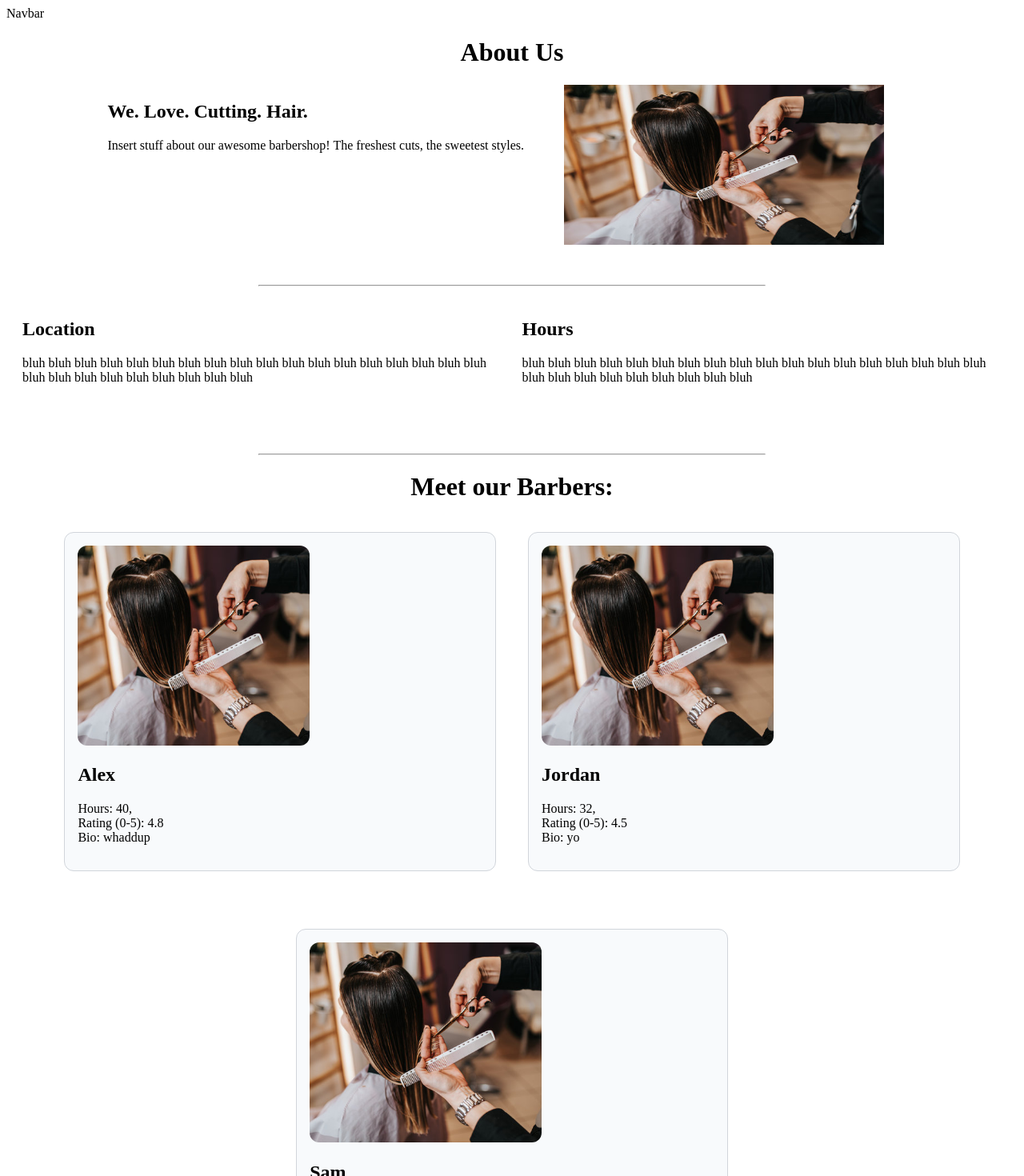
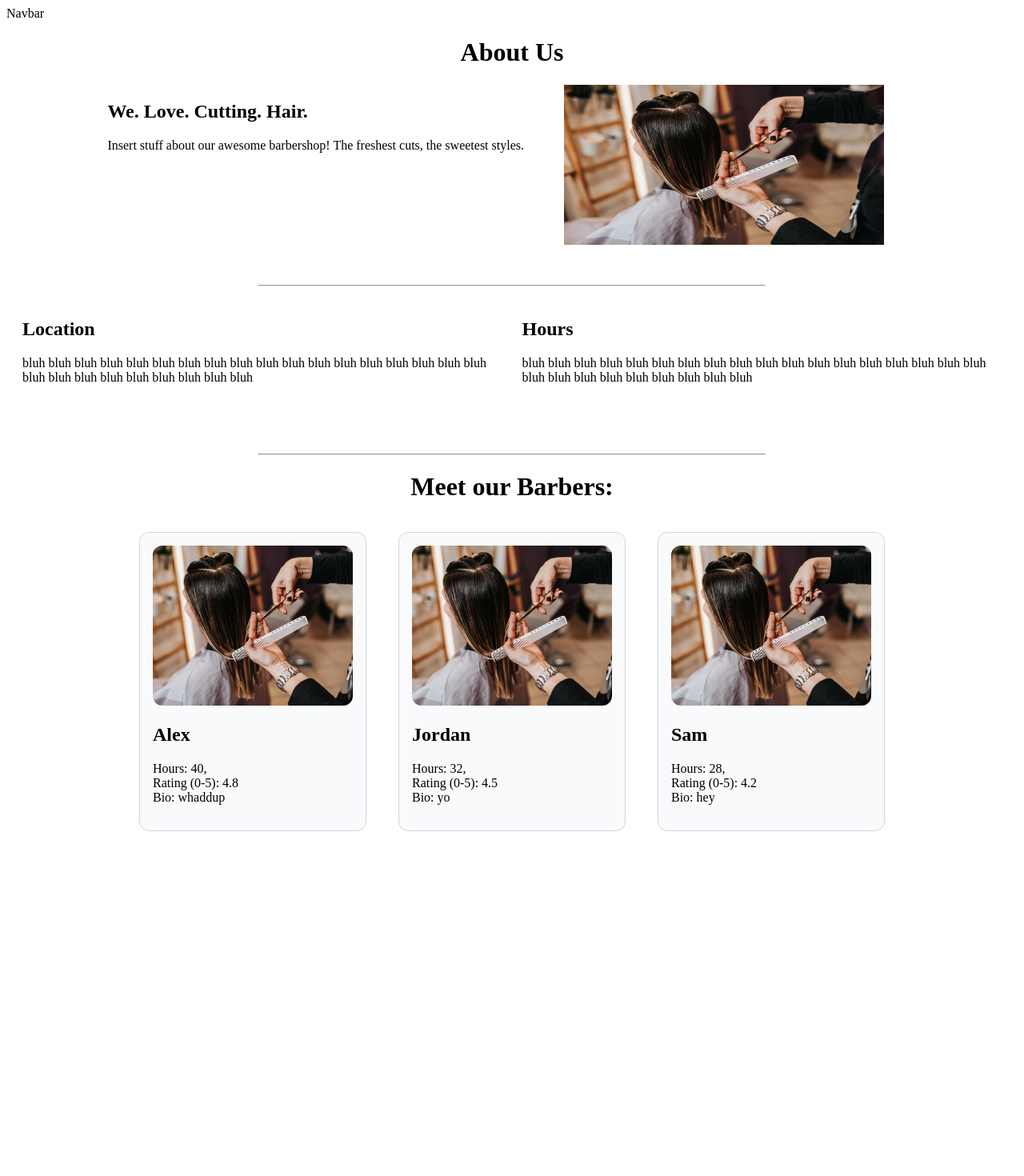
Before and after one commit to seamuscon8/Team4Hack4Impact, a Next.js app: page /about in a window 1280 px wide. Shown: the top 1470 px of the page at 80% size. After the commit the page ends 1063 px from the top, so only its background shows below. Built offline with nearby package versions, Linux system fonts and the light colour scheme.

Commit message:
feat: adjust barber card width and refine barber image styling

```diff
--- a/src/components/barber.module.css
+++ b/src/components/barber.module.css
@@ -1,13 +1,15 @@
 .card {
   margin: 16px 0;
   padding: 16px;
-  width: 40%;
+  width: 250px;
   border: 1px solid #d1d5db;
   border-radius: 12px;
   background: #f8fafc;
 }
 
 .barberImage {
+  width: 100%;
+  height: 200px;
+  object-fit: cover;
   border-radius: 12px;
-  object-fit: cover;
 }
```
